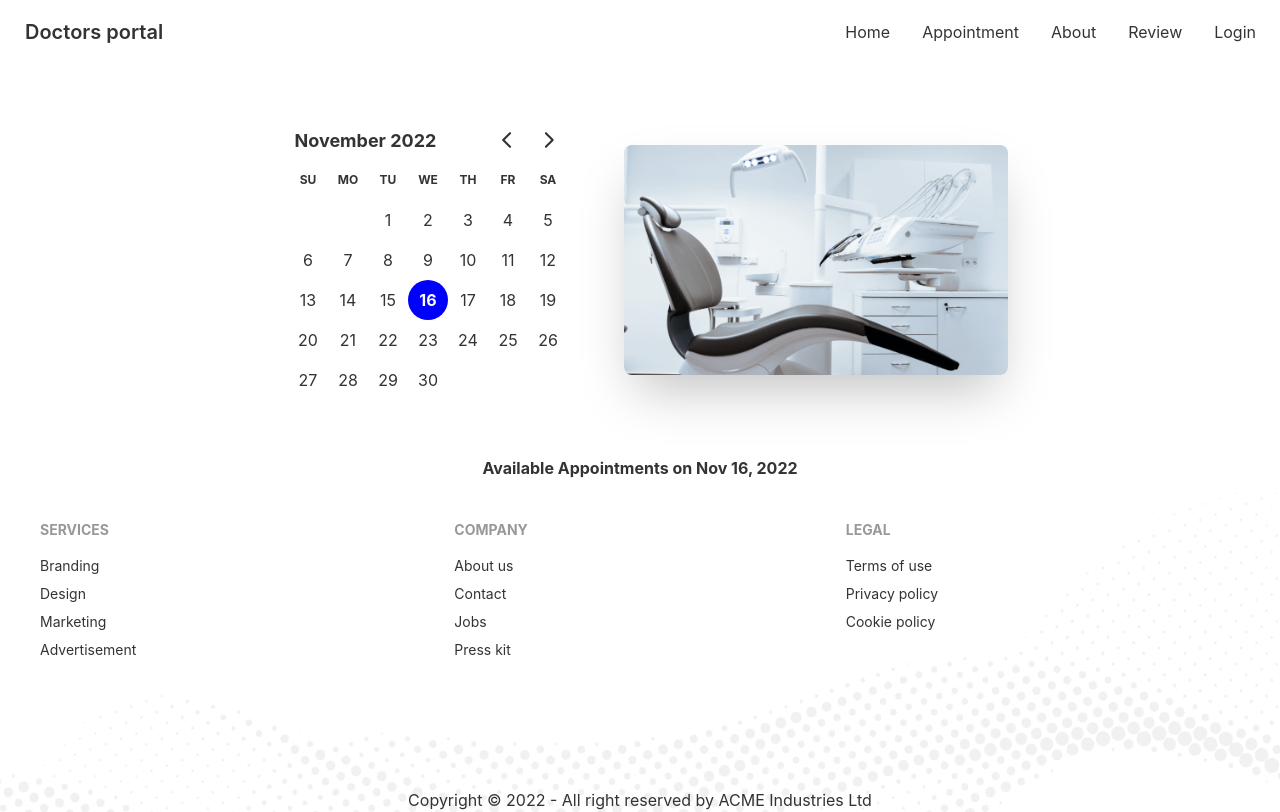
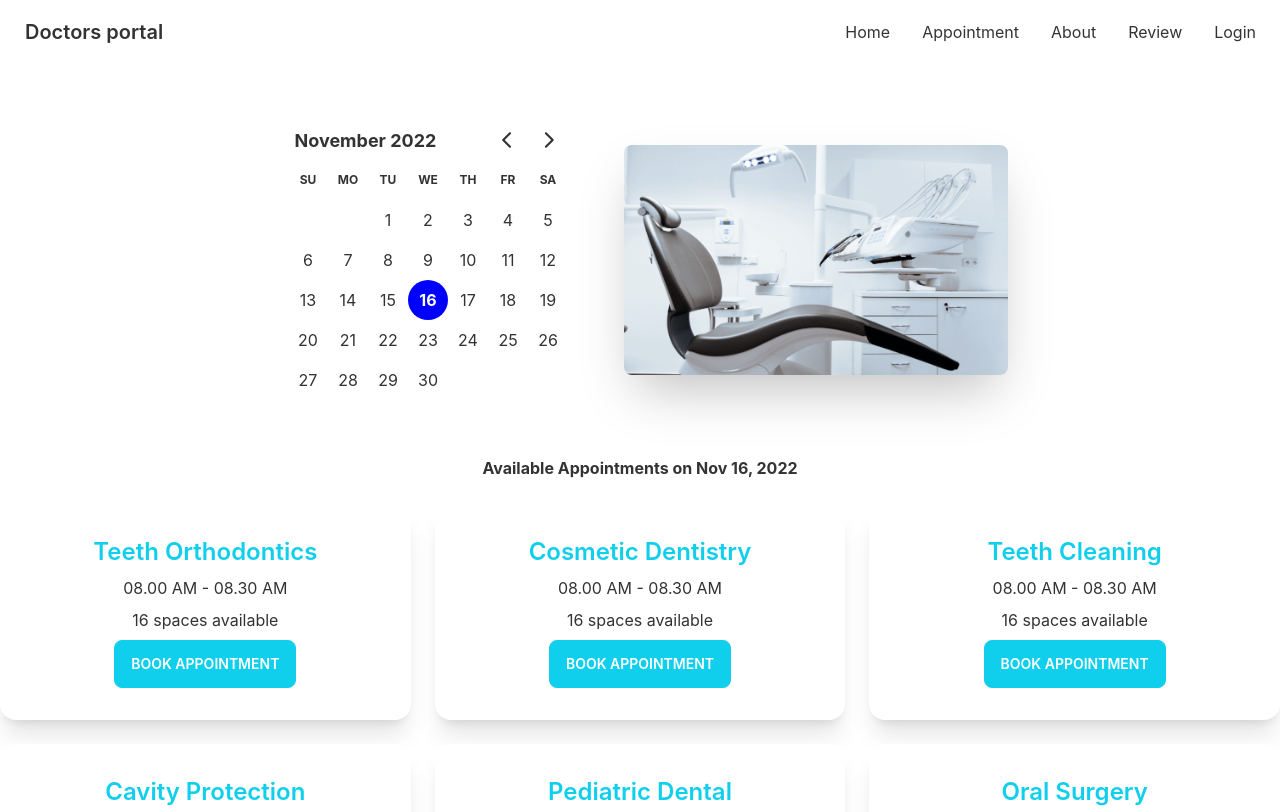
Before and after one commit to rakibulislam7253/doctor-portal-client1, a React (Create React App) app: page /appointment in a window 1280 px wide. Shown: the top 812 px of the page. Built offline with nearby package versions, Linux system fonts and the light colour scheme.

Commit message:
appointment

```diff
--- a/src/Page/Appointment/AppointBanner.js
+++ b/src/Page/Appointment/AppointBanner.js
@@ -1,5 +1,5 @@
 import React, { useState } from 'react';
-import chair from '../../assets/images/chair.png'
+import chair from '../../assets/images/chair.png';
 import { DayPicker } from 'react-day-picker';
 
 const AppointBanner = ({selected,setSelected}) => {
--- /dev/null
+++ b/src/Page/Appointment/Avaiableappoint/Appointmentoption.js
@@ -0,0 +1,25 @@
+import React from 'react';
+
+const Appointmentoption = ({ option,settreatment }) => {
+    const { name, slots } = option
+    return (
+        <div>
+            <div className="card bg-base-100 shadow-xl">
+                <div className="card-body  ">
+                    <h2 className="text-2xl text-center font-semibold text-primary ">{name}</h2>
+                    <p>{slots.length>0 ? slots[0]:'Try another'}</p>
+                    <p>{slots.length} {slots.length>1 ?'spaces':'space'} available</p>
+                    <div className="card-actions justify-center">
+                        <label
+                        onClick={()=>settreatment(option)}
+                        htmlFor="booking-modal"
+                        className="btn btn-primary text-white">
+                            Book Appointment</label>
+                    </div>
+                </div>
+            </div>
+        </div>
+    );
+};
+
+export default Appointmentoption;
--- a/src/Page/Appointment/Avaiableappoint/Availableappoint.js
+++ b/src/Page/Appointment/Avaiableappoint/Availableappoint.js
@@ -1,10 +1,37 @@
-import React from 'react';
+import React, { useEffect, useState } from 'react';
 import { format } from 'date-fns';
-const Availableappoint = ({selected,setSelected}) => {
+import Appointmentoption from './Appointmentoption';
+import Bookingmodal from '../Bookingmodal/Bookingmodal';
+
+
+const Availableappoint = ({ selected, setSelected }) => {
+    const [appointmentoption, setappointmentoption] = useState([])
+    const [treatment, settreatment] = useState(null)
+    useEffect(() => {
+        fetch('appointment.json')
+            .then(res => res.json())
+            .then(data => setappointmentoption(data))
+    }, [])
     return (
-        <div  className='text-center'>
+        <section className='text-center'>
             <p className='font-bold'>Available Appointments on {format(selected, 'PP')}</p>
-        </div>
+
+            <div className='grid gap-6 grid-cols-1 md:grid-cols-2 lg:grid-cols-3 mt-6'>
+                {
+                    appointmentoption.map(option => <Appointmentoption
+                        key={option._id}
+                        option={option}
+                        settreatment={settreatment}
+                    >
+
+                    </Appointmentoption>)
+                }
+            </div>
+           { treatment &&
+           <Bookingmodal
+                treatment={treatment}></Bookingmodal>}
+        </section>
+
     );
 };
 //  <p>You picked .</p>
--- /dev/null
+++ b/src/Page/Appointment/Bookingmodal/Bookingmodal.js
@@ -0,0 +1,19 @@
+import React from 'react';
+
+const Bookingmodal = ({treatment}) => {
+    const{name, slots}=treatment
+    return (
+        <div>
+            <input type="checkbox" id="booking-modal" className="modal-toggle" />
+            <div className="modal">
+                <div className="modal-box relative">
+                    <label htmlFor="booking-modal" className="btn btn-sm btn-circle absolute right-2 top-2">✕</label>
+                    <h3 className="text-lg font-bold">{name}</h3>
+                    <p className="py-4">You've been selected for a chance to get one year of subscription to use Wikipedia for free!</p>
+                </div>
+            </div>
+        </div>
+    );
+};
+
+export default Bookingmodal;
--- a/src/Page/Home/Home/Testimonial/Review.js
+++ b/src/Page/Home/Home/Testimonial/Review.js
@@ -15,8 +15,8 @@ const Review = ({ review }) => {
                             </div>
                         </div>
                         <div>
-                          <h5 className='text-lg'>{name}</h5>
-                           <p>{location}</p>
+                            <h5 className='text-lg'>{name}</h5>
+                            <p>{location}</p>
                         </div>
                     </div>
                 </div>
```
Also changed, not shown: src/Page/Appointment/Appointment.js (+7 -4 lines).
